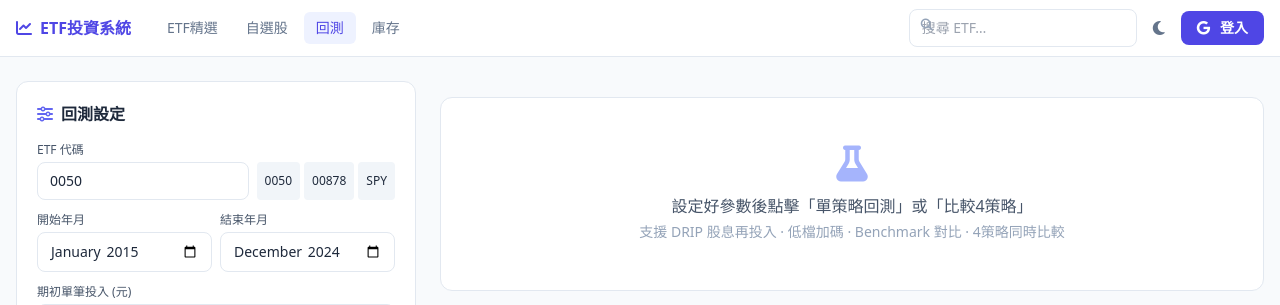
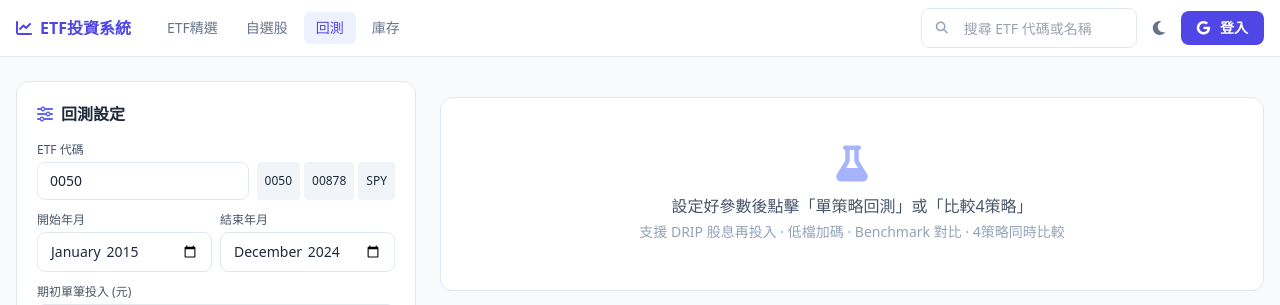
Before and after one commit to Nagi0316/etf-system, a FastAPI app: page /backtest in a window 1280 px wide. Shown: the top 305 px of the page. Run offline with FastAPI, Linux system fonts and the light colour scheme; data comes from the database, SQL or seed files in the repository; data that the repository does not hold is empty.

Commit message:
optimize navbar search

```diff
--- a/static/css/main.css
+++ b/static/css/main.css
@@ -103,6 +103,52 @@ body {
   box-shadow: 0 0 0 3px rgba(99,102,241,0.15);
 }
 
+/* 導覽列搜尋：專用內距避免 .input 的 padding 蓋掉圖示空間 */
+.global-search {
+  width: 13.5rem;
+}
+.search-input {
+  height: 2.5rem;
+  padding: 0.5rem 0.875rem 0.5rem 2.625rem !important;
+  line-height: 1.25rem;
+}
+.search-input::-webkit-search-cancel-button {
+  cursor: pointer;
+}
+.search-icon-button {
+  position: absolute;
+  inset: 0 auto 0 0;
+  width: 2.625rem;
+  display: inline-flex;
+  align-items: center;
+  justify-content: center;
+  color: #94a3b8;
+  font-size: 0.75rem;
+  border: 0;
+  background: transparent;
+  border-radius: 8px 0 0 8px;
+  z-index: 1;
+  transition: color 0.15s;
+}
+button.search-icon-button:hover,
+button.search-icon-button:focus-visible {
+  color: var(--accent);
+}
+.search-icon-static {
+  pointer-events: none;
+}
+.global-search:focus-within .search-icon-button {
+  color: var(--accent);
+}
+.search-dropdown {
+  width: 22rem;
+  min-width: 100%;
+}
+.global-search-mobile,
+.search-dropdown-mobile {
+  width: 100%;
+}
+
 /* 動畫 */
 @keyframes fadeIn { from { opacity:0; transform:translateY(8px); } to { opacity:1; transform:translateY(0); } }
 @keyframes spin { to { transform: rotate(360deg); } }
--- a/templates/base.html
+++ b/templates/base.html
@@ -14,7 +14,7 @@
   <noscript>
     <link href="https://cdnjs.cloudflare.com/ajax/libs/font-awesome/6.5.0/css/all.min.css" rel="stylesheet">
   </noscript>
-  <link href="/static/css/main.css?v=20260719" rel="stylesheet">
+  <link href="/static/css/main.css?v=20260725-search" rel="stylesheet">
   {% block extra_head %}{% endblock %}
 </head>
 <body class="bg-slate-50 dark:bg-slate-900 pb-mobile">
@@ -35,14 +35,20 @@
     </div>
     <div class="flex items-center gap-2">
       <!-- 全站搜尋 -->
-      <div class="relative hidden md:block">
-        <input type="text" id="search-input" placeholder="搜尋 ETF…" autocomplete="off"
-          class="input pl-9 pr-4 w-48 text-sm">
+      <div class="global-search relative hidden md:block">
+        <input type="search" id="search-input" placeholder="搜尋 ETF 代碼或名稱" autocomplete="off"
+          class="input search-input text-sm"
+          aria-label="搜尋 ETF 代碼或名稱"
+          aria-controls="search-dropdown"
+          aria-expanded="false">
         <button id="search-btn" type="button"
-          class="fas fa-search absolute left-3 top-2.5 text-slate-400 text-xs hover:text-indigo-500 cursor-pointer bg-transparent border-0 p-0"
-          aria-label="搜尋"></button>
+          class="search-icon-button"
+          aria-label="送出搜尋">
+          <i class="fas fa-search" aria-hidden="true"></i>
+        </button>
         <div id="search-dropdown"
-          class="hidden absolute top-full left-0 right-0 mt-1 bg-white dark:bg-slate-800 border border-slate-200 dark:border-slate-700 rounded-xl shadow-xl z-50 max-h-72 overflow-y-auto"></div>
+          class="search-dropdown hidden absolute top-full right-0 mt-1 bg-white dark:bg-slate-800 border border-slate-200 dark:border-slate-700 rounded-xl shadow-xl z-50 max-h-72 overflow-y-auto"
+          role="listbox"></div>
       </div>
       <!-- 手機搜尋按鈕 -->
       <button id="mobile-search-btn" class="md:hidden p-2 rounded-lg text-slate-500 dark:text-slate-400 hover:bg-slate-100 dark:hover:bg-slate-700">
@@ -57,12 +63,18 @@
   </div>
   <!-- 手機搜尋欄（展開） -->
   <div id="mobile-search-bar" class="hidden md:hidden border-t border-slate-200 dark:border-slate-700 px-4 py-2">
-    <div class="relative">
-      <input type="text" id="mobile-search-input" placeholder="搜尋 ETF 代碼或名稱…" autocomplete="off"
-        class="input pl-9 pr-4 w-full text-sm">
-      <i class="fas fa-search absolute left-3 top-2.5 text-slate-400 text-xs"></i>
+    <div class="global-search global-search-mobile relative">
+      <input type="search" id="mobile-search-input" placeholder="搜尋 ETF 代碼或名稱" autocomplete="off"
+        class="input search-input text-sm"
+        aria-label="搜尋 ETF 代碼或名稱"
+        aria-controls="mobile-search-dropdown"
+        aria-expanded="false">
+      <span class="search-icon-button search-icon-static" aria-hidden="true">
+        <i class="fas fa-search"></i>
+      </span>
       <div id="mobile-search-dropdown"
-        class="hidden absolute top-full left-0 right-0 mt-1 bg-white dark:bg-slate-800 border border-slate-200 dark:border-slate-700 rounded-xl shadow-xl z-50 max-h-60 overflow-y-auto"></div>
+        class="search-dropdown search-dropdown-mobile hidden absolute top-full left-0 right-0 mt-1 bg-white dark:bg-slate-800 border border-slate-200 dark:border-slate-700 rounded-xl shadow-xl z-50 max-h-60 overflow-y-auto"
+        role="listbox"></div>
     </div>
   </div>
 </nav>
@@ -118,20 +130,28 @@ function _initSearch() {
 
   function _fire() {
     const q = input.value.trim();
-    if (!q) { drop.classList.add('hidden'); return; }
+    if (!q) { _setSearchOpen(input, drop, false); return; }
     clearTimeout(_searchTimer);
     _doSearch(q, drop);
   }
   input.addEventListener('input', () => {
     const q = input.value.trim();
-    if (!q) { drop.classList.add('hidden'); return; }
+    if (!q) { _setSearchOpen(input, drop, false); return; }
     clearTimeout(_searchTimer);
     _searchTimer = setTimeout(() => _doSearch(q, drop), 220);
   });
-  input.addEventListener('keydown', e => { if (e.key === 'Enter') { e.preventDefault(); _fire(); } });
+  input.addEventListener('keydown', e => {
+    if (e.key === 'Enter') { e.preventDefault(); _fire(); }
+    if (e.key === 'Escape') {
+      _setSearchOpen(input, drop, false);
+      input.blur();
+    }
+  });
   btn?.addEventListener('click', _fire);
   document.addEventListener('click', e => {
-    if (!input.contains(e.target) && !drop.contains(e.target)) drop.classList.add('hidden');
+    if (!input.contains(e.target) && !btn?.contains(e.target) && !drop.contains(e.target)) {
+      _setSearchOpen(input, drop, false);
+    }
   });
 }
 
@@ -149,13 +169,24 @@ function _initMobileSearch() {
   let _mTimer;
   mInput?.addEventListener('input', () => {
     const q = mInput.value.trim();
-    if (!q) { mDrop.classList.add('hidden'); return; }
+    if (!q) { _setSearchOpen(mInput, mDrop, false); return; }
     clearTimeout(_mTimer);
     _mTimer = setTimeout(() => _doSearch(q, mDrop), 220);
   });
   mInput?.addEventListener('keydown', e => {
     if (e.key === 'Enter') { e.preventDefault(); _doSearch(mInput.value.trim(), mDrop); }
+    if (e.key === 'Escape') {
+      _setSearchOpen(mInput, mDrop, false);
+      mBar.classList.add('hidden');
+      mBtn.focus();
+    }
   });
+}
+
+function _setSearchOpen(inputEl, dropEl, isOpen) {
+  if (!inputEl || !dropEl) return;
+  dropEl.classList.toggle('hidden', !isOpen);
+  inputEl.setAttribute('aria-expanded', isOpen ? 'true' : 'false');
 }
 
 // ── 共用搜尋（本地索引優先，0 API round-trip；fallback → server）──
@@ -182,7 +213,10 @@ document.addEventListener('DOMContentLoaded', () => { setTimeout(_ensureEtfIdx,
 
 async function _doSearch(q, dropEl) {
   if (!q || !dropEl) return;
-  dropEl.classList.remove('hidden');
+  const inputEl = dropEl.id === 'mobile-search-dropdown'
+    ? document.getElementById('mobile-search-input')
+    : document.getElementById('search-input');
+  _setSearchOpen(inputEl, dropEl, true);
 
   const idx = await _ensureEtfIdx();
   if (idx && idx.length > 0) {
```
